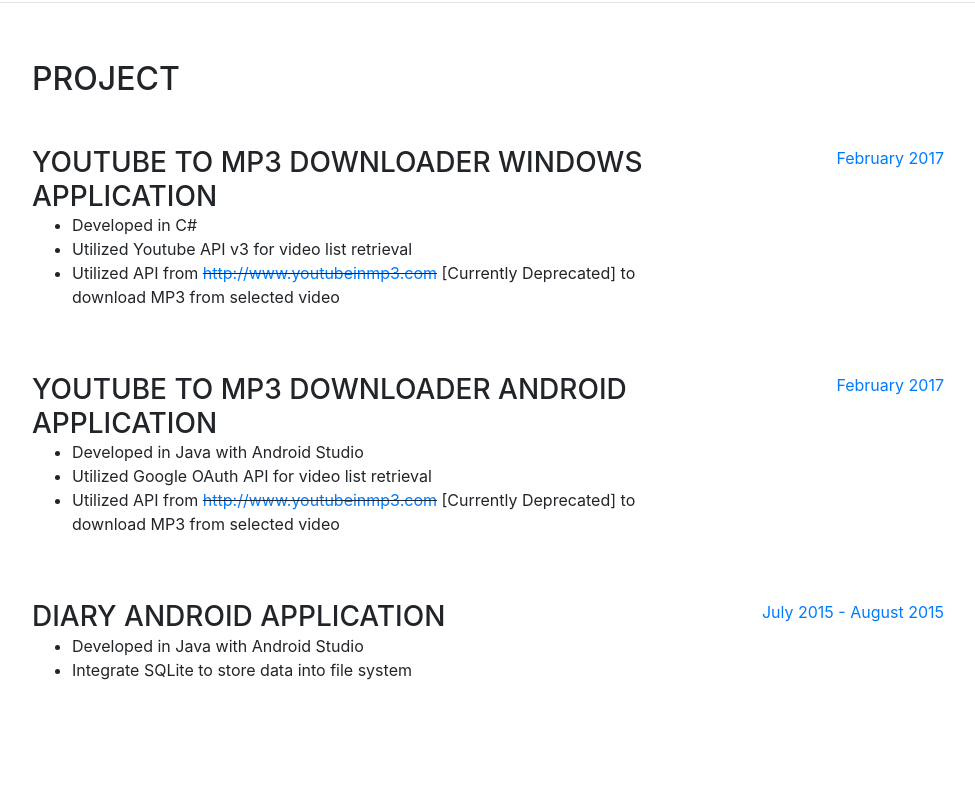
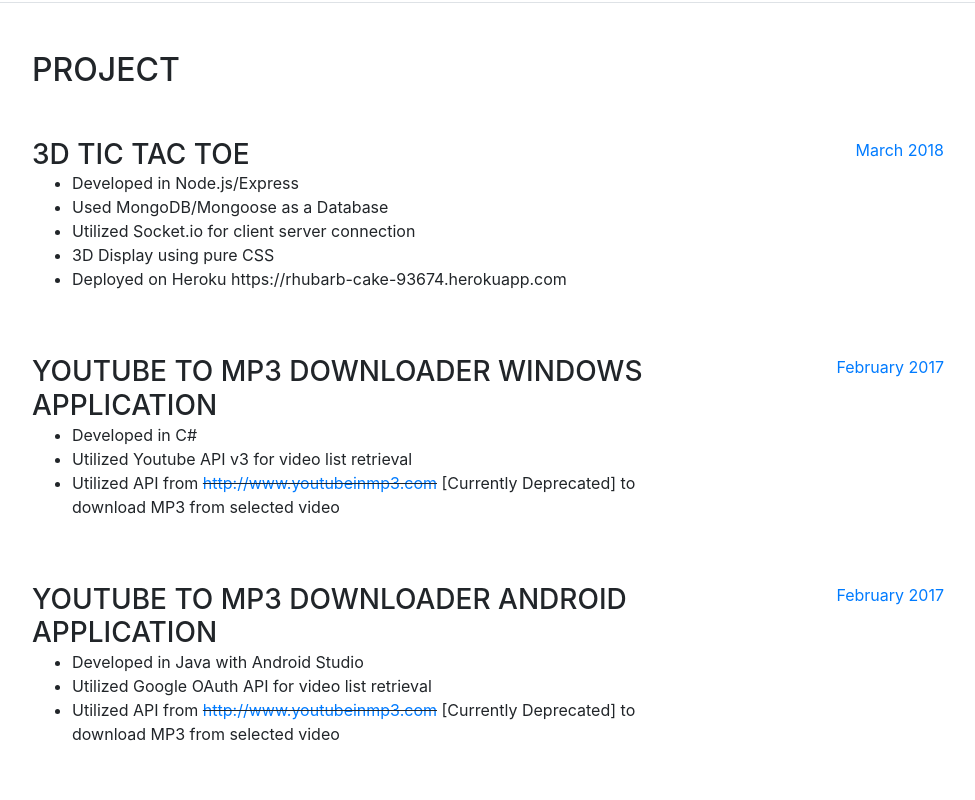
Before and after one commit to Crescent9723/Crescent9723.github.io, a website with bundled scripts: page index.html in a window 1280 px wide. Shown: the part 1680-2480 px from the top of the page, without its empty margins (288-1263 px from the left). Built offline with nearby package versions, Linux system fonts and the light colour scheme; a web font is replaced by a local one.

Commit message:
Index updated

```diff
--- a/index.html
+++ b/index.html
@@ -157,7 +157,21 @@
     <section class="resume-section p-3 p-lg-5 d-flex flex-column" id="project">
       <div class="my-auto">
         <h2 class="mb-5">Project</h2>
-
+        <div class="resume-item d-flex flex-column flex-md-row mb-5">
+          <div class="resume-content mr-auto">
+            <h3 class="mb-0">3D Tic Tac Toe</h3>
+            <ul>
+              <li>Developed in Node.js/Express</li>
+              <li>Used MongoDB/Mongoose as a Database</li>
+              <li>Utilized Socket.io for client server connection</li>
+              <li>3D Display using pure CSS</li>
+              <li>Deployed on Heroku https://rhubarb-cake-93674.herokuapp.com</li>
+            </ul>
+          </div>
+          <div class="resume-date text-md-right">
+            <span class="text-primary">March 2018</span>
+          </div>
+        </div>
         <div class="resume-item d-flex flex-column flex-md-row mb-5">
           <div class="resume-content mr-auto">
             <h3 class="mb-0">Youtube to Mp3 Downloader Windows Application</h3>
```
